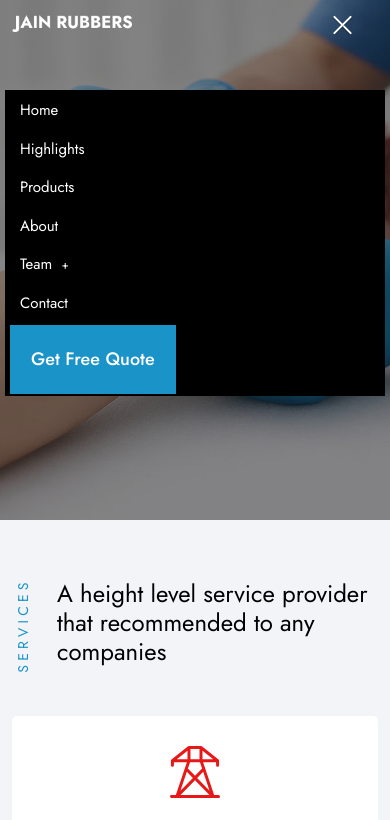
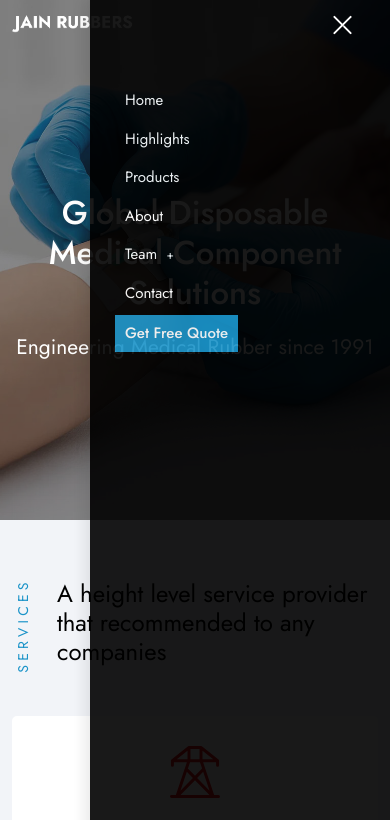
Before and after one commit to zeus9/Jain_Rubbers_v2, a website: page index.html in a window 390 px wide. Both pictures are taken after a click on the button 342 px from the left and 25 px from the top of the page. Shown: the top 820 px of the page. Drawn offline with Linux system fonts and the light colour scheme.

Commit message:
Add slide in drawer animation from right for mobile navbar

```diff
--- a/assets/js/main.js
+++ b/assets/js/main.js
@@ -49,10 +49,12 @@
         beforeOpen: function() {
           $('body').addClass('slicknav_open');
           $('.slicknav_btn').addClass('slicknav_open');
+          $('.slicknav_nav').addClass('slicknav_open');
         },
         beforeClose: function() {
           $('body').removeClass('slicknav_open');
           $('.slicknav_btn').removeClass('slicknav_open');
+          $('.slicknav_nav').removeClass('slicknav_open');
         }
       });
     };
--- a/assets/scss/_headerMenu.scss
+++ b/assets/scss/_headerMenu.scss
@@ -246,16 +246,17 @@
     position: absolute;
     right: 0px;
     width: 100%;
-    z-index: 99;
+    z-index: 9999;
     .slicknav_menu {
-        background: transparent;
+        background: transparent !important;
         margin-top: 0px !important;
         .slicknav_btn {
             top: -39px;
             right: 15px;
             padding: 10px;
-            background: transparent;
+            background: transparent !important;
             display: inline-block;
+            z-index: 10000;
             // mobile Menu button color
             .slicknav_icon {
                 display: block;
@@ -293,23 +294,50 @@
             }
         }
         .slicknav_nav {
-            margin-top: 3px !important;
-            background: #000;
-            border: 0;
+            margin-top: 0 !important;
+            background: #000 !important;
+            border: 0 !important;
+            position: fixed !important;
+            top: 0 !important;
+            right: -300px !important;
+            width: 300px !important;
+            height: 100vh !important;
+            transition: right 0.4s cubic-bezier(0.4, 0, 0.2, 1) !important;
+            padding: 80px 20px 20px !important;
+            box-shadow: -5px 0 15px rgba(0,0,0,0.1) !important;
+            overflow-y: auto !important;
+            display: block !important;
+            opacity: 0.9;
+
+            &.slicknav_open {
+                right: 0 !important;
+            }
+
             a {
-                font-size: 15px;
-                padding: 7px 10px;
-                color: #fff;
+                font-size: 15px !important;
+                padding: 7px 10px !important;
+                color: #fff !important;
+                opacity: 0;
+                transform: translateX(20px);
+                transition: all 0.3s ease;
+                transition-delay: 0.1s;
+
                 &:hover {
-                    background: transparent;
-                    color: $theme-color;
+                    background: transparent !important;
+                    color: $theme-color !important;
                 }
             }
+
+            &.slicknav_open a {
+                opacity: 1;
+                transform: translateX(0);
+            }
+
             .header-btn {
                 &:hover {
                     color: #fff !important;
-                    background: $btn_bg;
-                    border-radius: 0px;
+                    background: $btn_bg !important;
+                    border-radius: 0px !important;
                 }
             }
             // Dropdown Menu button Padding None
--- a/index.html
+++ b/index.html
@@ -74,7 +74,7 @@
                                             <li><a href="contact.html">Contact</a></li>
                                             <li>
                                                 <div class="header-right-btn f-right  ml-15">
-                                                    <a href="index.html#" class="header-btn">Get Free Quote</a>
+                                                    <a href="contact.html" class="header-btn">Get Free Quote</a>
                                                 </div>
                                             </li>
                                         </ul>
```
Also changed, not shown: assets/css/style.css, 1 other file.
